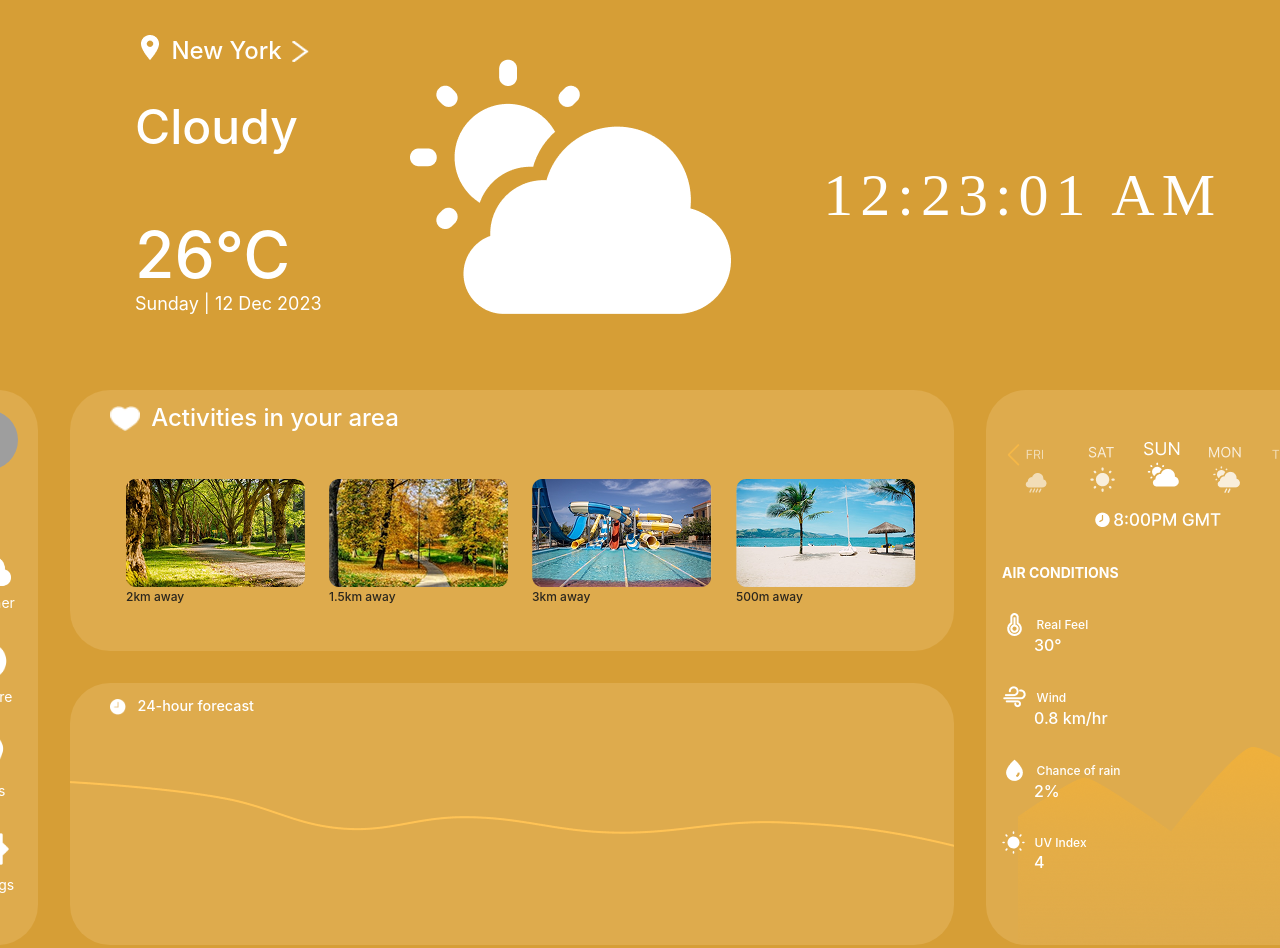
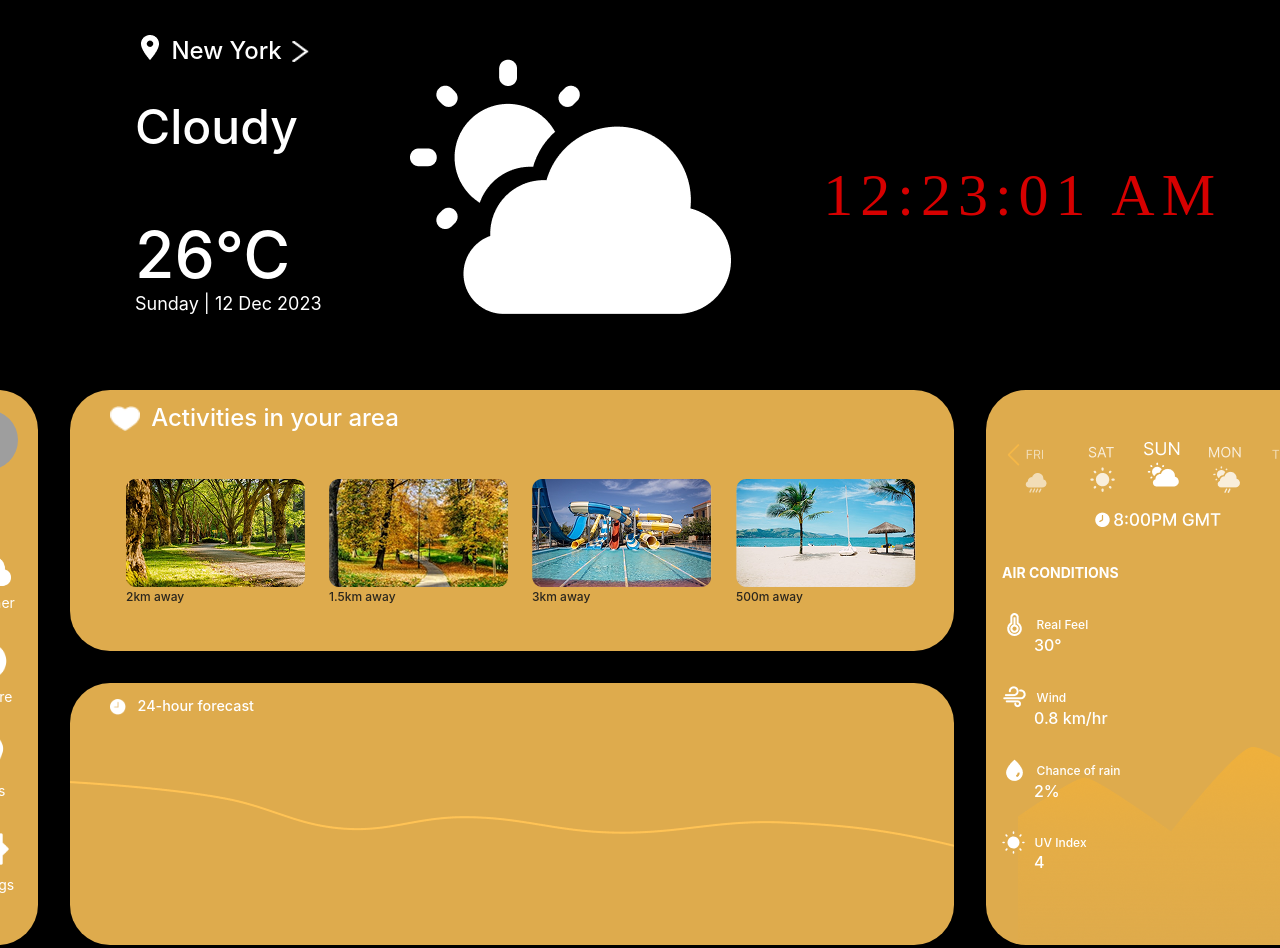
Before and after one commit to asadbek-ux/asadbek, a plain HTML site: page index.html in a window 1280 px wide. Shown: the top 948 px of the page. Drawn offline with Linux system fonts and the light colour scheme; grey boxes are pictures that could not be loaded.

Commit message:
first commit

```diff
--- a/style.scss
+++ b/style.scss
@@ -8,7 +8,7 @@ body {
     width: min(1950px, 100%);
     margin: 0 auto;
     padding: 33px 38px;
-    background-color: #D69E36;
+    background-color: #000000;
     font-family: "Inter", sans-serif;
 
 }
@@ -80,7 +80,7 @@ header {
     .clock {
         top: 50%;
         left: 50%;
-        color: #ffffff;
+        color: #d60000;
         font-size: 60px;
         font-family: Orbitron;
         letter-spacing: 7px;
```
Also changed, not shown: style.css.
